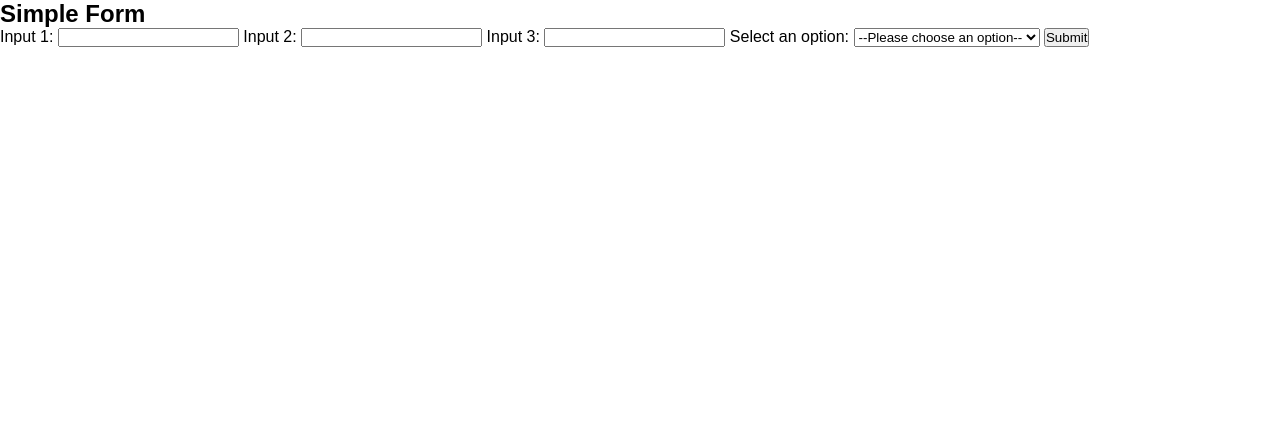
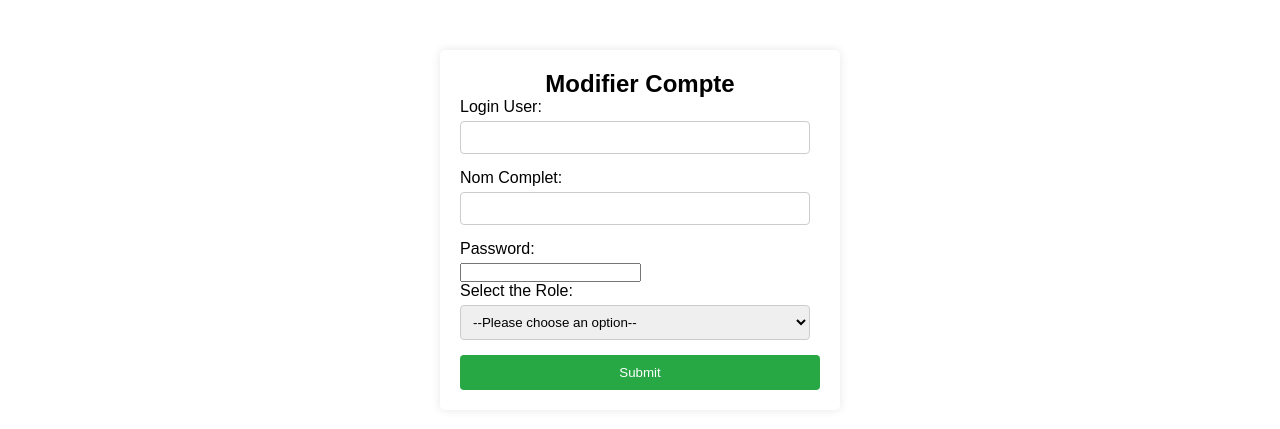
Before and after one commit to Youssefassad0/Note_Flask, a Flask app: template website/templates/update_user.html in a window 1280 px wide. Shown: the part 57-486 px from the top of the page. Run offline with Flask 3, Linux system fonts and the light colour scheme; the template is opened without the code that fills it, so the values that code supplies are empty; parts of the project's set-up code (start-up, migrations or seed data) failed here and were passed over.

Commit message:
restruct things

```diff
--- a/website/static/nav.css
+++ b/website/static/nav.css
@@ -172,7 +172,7 @@ nav {
 }
 
 /* Alert Styles */
-.alert {
+.alert_error {
 	background-color: #f44336;
 	color: white;
 	padding: 10px;
--- a/website/static/users.css
+++ b/website/static/users.css
@@ -62,3 +62,46 @@ tr > :first-child {
 tr > :first-child {
   box-shadow: inset 0px 1px black;
 }
+
+
+
+.form-container {
+  background-color: white;
+  padding: 20px;
+  border-radius: 5px;
+  box-shadow: 0 0 10px rgba(0, 0, 0, 0.1);
+  max-width: 400px;
+  margin:  50px auto;
+}
+
+h2 {
+  text-align: center;
+}
+
+label {
+  display: block;
+  margin-bottom: 5px;
+}
+
+input[type="text"],
+select {
+  width: calc(100% - 10px);
+  padding: 8px;
+  margin-bottom: 15px;
+  border: 1px solid #ccc;
+  border-radius: 4px;
+}
+
+button {
+  width: 100%;
+  padding: 10px;
+  background-color: #28a745;
+  color: white;
+  border: none;
+  border-radius: 4px;
+  cursor: pointer;
+}
+
+button:hover {
+  background-color: #218838;
+}
--- a/website/templates/base.html
+++ b/website/templates/base.html
@@ -4,32 +4,36 @@
     <meta charset="UTF-8" />
     <meta name="viewport" content="width=device-width, initial-scale=1.0" />
     <title>{% block title %}App{% endblock %}</title>
-    <link rel="stylesheet" type="text/css" href="{{ url_for('static', filename='nav.css') }}">
-    {% block style %}
-    {% endblock %}
+    <link
+      rel="stylesheet"
+      type="text/css"
+      href="{{ url_for('static', filename='nav.css') }}"
+    />
+    {% block style %}{% endblock %}
   </head>
   <body>
     <header>
       <nav>
         <div class="logo">
           <a href="/">RENTWAY APP²</a>
+          {{ user.email if user and user.is_authenticated else "" }}
         </div>
         <input type="checkbox" id="toggle" class="toggle-checkbox" />
         <label for="toggle" class="toggle-label">
           <span class="hamburger"></span>
         </label>
         <ul class="nav-links">
-          {% if user.is_authenticated %}
+          {% if user and user.is_authenticated %}
           <li><a href="/">Home</a></li>
-            <li class="dropdown">
+          <li class="dropdown" aria-haspopup="true" aria-expanded="false">
             <a href="#">Contrat</a>
             <ul class="dropdown-menu">
               <li><a href="/web-design">Modifier champ</a></li>
               <li><a href="/seo">Ouvrir Contrat fermé</a></li>
             </ul>
           </li>
-            {% if user.role == 2 %}
-            <li class="dropdown">
+          {% if user.role == '2' %}
+          <li class="dropdown" aria-haspopup="true" aria-expanded="false">
             <a href="#">Parametre</a>
             <ul class="dropdown-menu">
               <li><a href="/users/create_user">Créer utilisateur</a></li>
@@ -40,45 +44,22 @@
           <li><a href="/logout" id="logout">Logout</a></li>
           {% else %}
           <li><a href="/login">Login</a></li>
-
           {% endif %}
         </ul>
       </nav>
     </header>
 
-    {% if user.is_authenticated %}
+    {% if user and user.is_authenticated %}
     <p>Welcome, {{ user.name }}!</p>
-    {% endif %}
-
-    {% with messages = get_flashed_messages(with_categories=true) %}
+    {% endif %} {% with messages = get_flashed_messages(with_categories=true) %}
     {% if messages %}
     <div id="flash-messages">
       {% for category, message in messages %}
-          {% if category == 'error' %}
-          <div class="alert">{{ message }}</div>
-          {% elif category == 'info' %}
-          <div class="alert_info">{{ message }}</div>
-          {% else %}
-          <div class="alert_success">{{ message }}</div>
-          {% endif %}
+      <div class="{{ 'alert_' + category }}">{{ message }}</div>
       {% endfor %}
     </div>
-      {% endif %}
-    {% endwith %}
+    {% endif %} {% endwith %} {% block body %}{% endblock %}
 
-    {% block body %}{% endblock %}
-
-    <script>
-      // Wait for the DOM to load
-      document.addEventListener("DOMContentLoaded", function () {
-        const flashMessages = document.getElementById("flash-messages");
-        if (flashMessages) {
-          setTimeout(() => {
-            flashMessages.style.opacity = 0;
-            setTimeout(() => flashMessages.remove(), 500);
-          }, 3000);
-        }
-      });
-    </script>
+    <script src="{{ url_for('static', filename='scripts/main.js') }}"></script>
   </body>
 </html>
--- a/website/templates/update_user.html
+++ b/website/templates/update_user.html
@@ -1,27 +1,31 @@
-{%extends "base.html"%} {% block title %} Update User {%endblock %} {% block
-style %} {%endblock %} {% block body %}
+{% extends "base.html" %}
+{% block title %} Update User {% endblock %}
+{% block style %}
+<link rel="stylesheet" type="text/css" href="{{ url_for('static', filename='users.css') }}">
+{% endblock %}
+{% block body %}
 
 <div class="form-container">
-  <h2>Simple Form</h2>
-  <form action="#" method="post">
-    <label for="input1">Input 1:</label>
-    <input type="text" id="input1" name="input1" required />
+  <h2 class="title_update_user">Modifier Compte</h2>
+  <form method="POST">
+    <label for="input1">Login User:</label>
+    <input type="text" id="input1" name="login" value="{{ user.email }}" required />
 
-    <label for="input2">Input 2:</label>
-    <input type="text" id="input2" name="input2" required />
+    <label for="input2">Nom Complet:</label>
+    <input type="text" id="input2" name="name" value="{{ user.name }}" required />
 
-    <label for="input3">Input 3:</label>
-    <input type="text" id="input3" name="input3" required />
+    <label for="input3">Password:</label>
+    <input type="password" id="input3" name="password" required />
 
-    <label for="select">Select an option:</label>
-    <select id="select" name="select" required>
+    <label for="select">Select the Role:</label>
+    <select id="select" name="role" required>
       <option value="">--Please choose an option--</option>
-      <option value="option1">Option 1</option>
-      <option value="option2">Option 2</option>
-      <option value="option3">Option 3</option>
+      <option value="1" {% if user.role == '1' %}selected{% endif %}>utilisateur</option>
+      <option value="2" {% if user.role == '2' %}selected{% endif %}>administrateur</option>
     </select>
 
     <button type="submit">Submit</button>
   </form>
 </div>
+
 {% endblock %}
```
Also changed, not shown: website/auth.py (+11 -11 lines), website/templates/view_users.html (+4 -4 lines), website/users.py (+37 -6 lines). Lines whose indentation alone changed are shown as unchanged.
